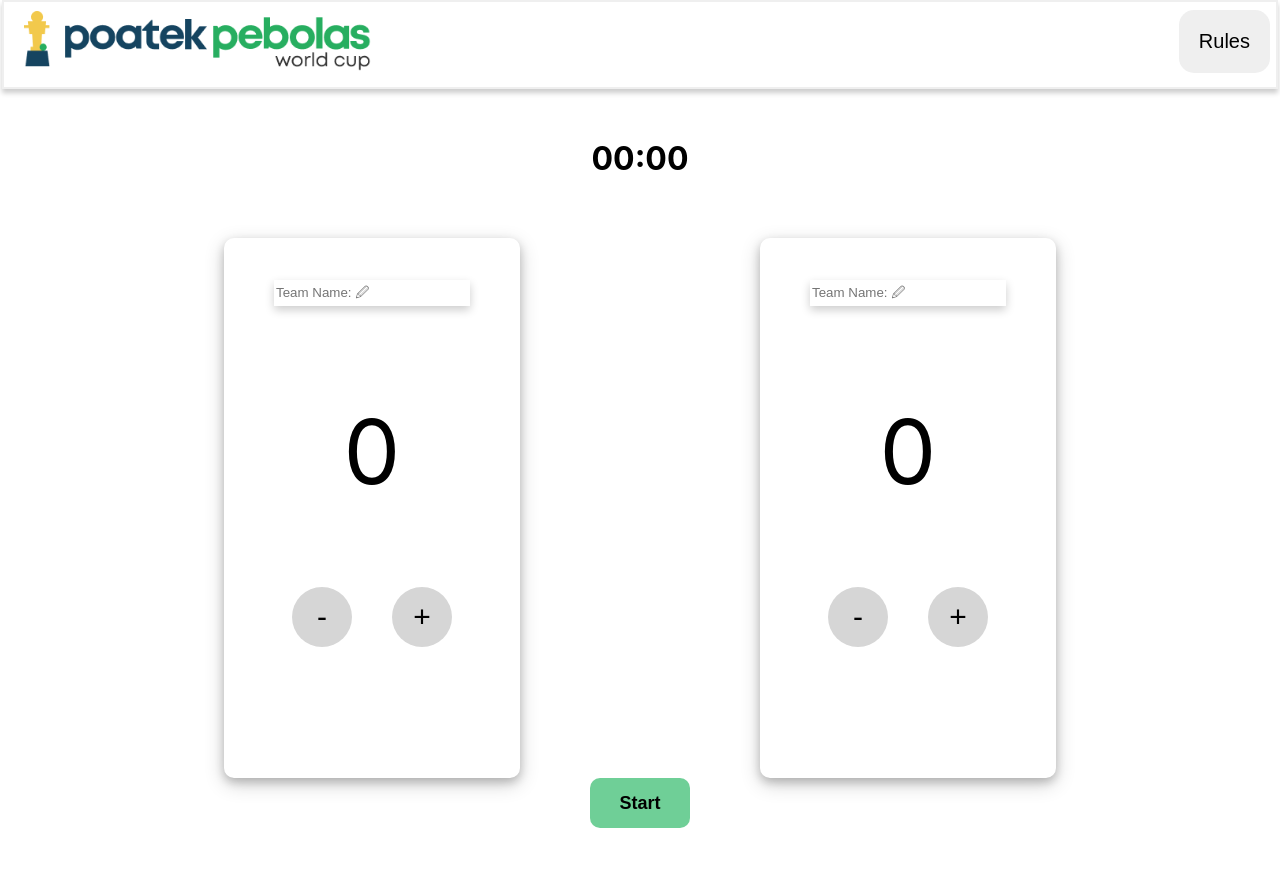
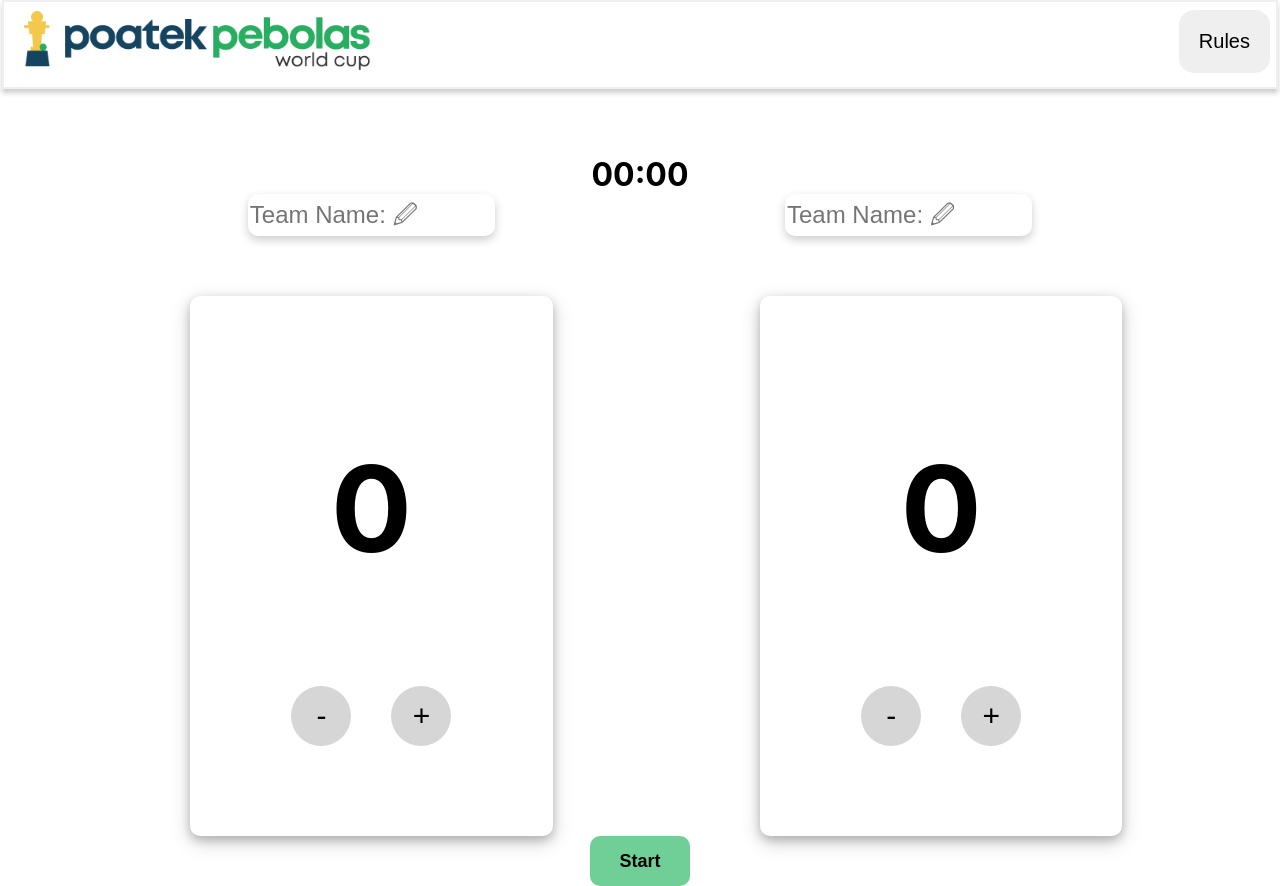
Before and after one commit to NiltonCalegariPoatek/-pebolas-project, a React (Create React App) app: page / in a window 1280 px wide. Before the commit the page ends 828 px from the top, so only its background shows below. Built offline with nearby package versions, Linux system fonts and the light colour scheme.

Commit message:
✨Win & more input logic

```diff
--- a/src/App.css
+++ b/src/App.css
@@ -27,10 +27,15 @@
   border: none;
 }
 
+.scores-super-container {
+  display: flex;
+  justify-content: center;
+}
+
 .scores-container {
   display: flex;
-  justify-content: center;
-
+  flex-direction: column;
+  align-items: center;
 }
 
 .score {
@@ -39,7 +44,7 @@
   margin-right: 120px;
   margin-left: 120px;
   margin-top: 60px;
-  width: 20%;
+  width: 60%;
   height: 500px;
   box-shadow: 0 4px 10px 0 rgba(0, 0, 0, 0.2), 0 6px 20px 0 rgba(0, 0, 0, 0.19);
   border-radius: 10px;
@@ -68,20 +73,25 @@
 .number {
   height:20%;
   width:100%;
-  padding-bottom: 0px;
-  font-size: 90px;
+  margin-bottom: 150px;
+  font-size: 120px;
+  border-bottom: 0px;
+  font-weight: bold;
 }
 
 .names {
 color:black;
-display: inline-flex
 }
 
 .names-input {
-  width: 15vw;
-  height: 3vh;
+  width: 19vw;
+  height: 5vh;
   box-shadow: 0 4px 10px 0 rgba(0, 0, 0, 0.2), 0 6px 20px 0 rgba(0, 0, 0, 0);
   border: none;
+  font-size: x-large;
+  border-radius: 10px;
+  margin-right: 145px;
+  margin-left: 145px;
 }
 
 .clock-container {
@@ -147,3 +157,7 @@ display: inline-flex
   font-weight: bold;
   font-size: large;
 }
+
+.team-names {
+  font-size: xx-large;
+}
--- a/src/App.js
+++ b/src/App.js
@@ -1,12 +1,13 @@
 import './App.css';
 import logo from './images/logo.png'
 import React, { useState, useEffect } from 'react';
+import Score from './Components/Score.';
 
 //Pebolas project
 const Names = ({ teamColor, teamName, handleTeamNameChange, gameStart }) => {
-  return ((gameStart == true) ? (
+  return ((gameStart === true) ? (
     <>
-<p>{teamName}</p>
+      <p className='team-names'>{teamName ? teamName : teamColor}</p>
     </>
   ) :
     <form className='names'>
@@ -15,21 +16,8 @@ const Names = ({ teamColor, teamName, handleTeamNameChange, gameStart }) => {
   )
 }
 
-const Score = ({ teamName, teamColor, points, addPoint, removePoint, handleTeamNameChange, gameStart}) => {
-  return (
-    <div className='score'>
-      <Names teamName={teamName} teamColor={teamColor} handleTeamNameChange={handleTeamNameChange} gameStart={gameStart}/>
-      <p className='number'> {points} </p>
-      <div className='button-container'>
-        <button className='button' onClick={removePoint}>-</button>
-        <button className='button' onClick={addPoint}>+</button>
 
-      </div>
-    </div>
-  )
-}
-
-const Clock = ({ running }) => {
+const Clock = ({ running, winner }) => {
   const [time, setTime] = useState(0);
   useEffect(() => {
     let interval;
@@ -44,6 +32,7 @@ const Clock = ({ running }) => {
   }, [running]);
   return (
     <div className='clock-container'>
+      <p>{winner ? `${winner} is the winner` : ""}</p>
       <span className='clock'>{("0" + Math.floor((time / 60000) % 60)).slice(-2)}:</span>
       <span className='clock'>{("0" + Math.floor((time / 1000) % 60)).slice(-2)}</span>
     </div>
@@ -61,7 +50,7 @@ function PopUp(props) {
   ) : "";
 }
 
-const StartButton = ({ gameStart, setGameStart }) => {
+const StartButton = ({ setGameStart }) => {
   return (
     <div>
       <button className="start-button" onClick={() => setGameStart(true)}>Start</button>
@@ -69,7 +58,7 @@ const StartButton = ({ gameStart, setGameStart }) => {
   )
 }
 
-const StopButton = ({ gameStart, setGameStart }) => {
+const StopButton = ({ setGameStart }) => {
   return (
     <div>
       <button className="stop-button" onClick={() => setGameStart(false)}>Finish</button>
@@ -89,26 +78,27 @@ function App() {
 
   const [gameStart, setGameStart] = useState(false)
 
-
   const [running, setRunning] = useState(false);
 
+  const [winner, setWinner] = useState()
+
+
   useEffect(() => { handleGameStart({ gameStart }) }, [gameStart])
+
+  useEffect(() => {
+    if (winner === undefined) {
+      handleWinGame(pointsGreen, pointsYellow)
+    }
+  })
 
   function handleAddGoal(teamColor) {
     //Verification > 10
     switch (teamColor.toLowerCase()) {
       case "green":
-        if (pointsGreen >= 10) {
-          return
-        }
-
         setPointsGreen(pointsGreen + 1)
         break;
 
       case "yellow":
-        if (pointsYellow >= 10) {
-          return
-        }
         setPointsYellow(pointsYellow + 1)
         break;
 
@@ -155,14 +145,12 @@ function App() {
   }
 
   function StartFinishButton({ gameStart }) {
-    return (gameStart == true) ? (
+    return (gameStart === true) ? (
       <>
         <StopButton setGameStart={setGameStart} />
       </>
     ) : <StartButton setGameStart={setGameStart} />;
   }
-
-
 
   function handleGameStart({ gameStart }) {
     if (gameStart) {
@@ -170,6 +158,17 @@ function App() {
     }
     else {
       setRunning(false)
+    }
+  }
+
+  function handleWinGame(pointsGreen, pointsYellow) {
+    if (pointsGreen >= pointsYellow + 2 && pointsGreen >= 10) {
+      setWinner("green")
+      console.log("Verde ganhou")
+    }
+    else if (pointsYellow >= pointsGreen + 2 && pointsYellow >= 10) {
+      setWinner("yellow")
+      console.log("Amarelo ganhou")
     }
   }
 
@@ -183,31 +182,32 @@ function App() {
         </fieldset>
 
       </header>
-      <Clock running={running} />
+      <Clock running={running} winner={winner} />
+
+
+      <div className='scores-super-container'>
         <div className='scores-container'>
+          <Names teamName={teamNameGreen} teamColor={"green"} handleTeamNameChange={handleTeamNameChange} gameStart={gameStart} />
           <Score
             points={pointsGreen}
             addPoint={() => handleAddGoal("green")}
             removePoint={() => handleRemoveGoal("green")}
-          teamName={teamNameGreen}
-          handleTeamNameChange={handleTeamNameChange}
-          teamColor={"green"}
-          gameStart={gameStart}
+            winner={winner}
           />
+        </div>
 
+        <div>
+          <Names teamName={teamNameYellow} teamColor={"yellow"} handleTeamNameChange={handleTeamNameChange} gameStart={gameStart} />
           <Score
             points={pointsYellow}
             addPoint={() => handleAddGoal("yellow")}
             removePoint={() => handleRemoveGoal("yellow")}
-          teamName={teamNameYellow}
-          handleTeamNameChange={handleTeamNameChange}
-          teamColor={"yellow"}
-          gameStart={gameStart}
+            winner={winner}
           />
+        </div>
       </div>
 
       <StartFinishButton gameStart={gameStart} />
-
 
       <PopUp trigger={buttonPopup} setTrigger={setButtonPopup}>
         <h3 className='rules-title'>Rules</h3>
--- /dev/null
+++ b/src/Components/Score..jsx
@@ -0,0 +1,15 @@
+const Score = ({ points, addPoint, removePoint, winner }) => {
+  return (
+    <>
+      <div className='score' >
+        <p className='number'> {points} </p>
+        <div className='button-container'>
+          <button className='button' onClick={removePoint}>-</button>
+          <button className='button' onClick={addPoint}>+</button>
+        </div>
+      </div>
+    </>
+  )
+}
+
+export default Score;
```
Lines whose indentation alone changed are shown as unchanged.
